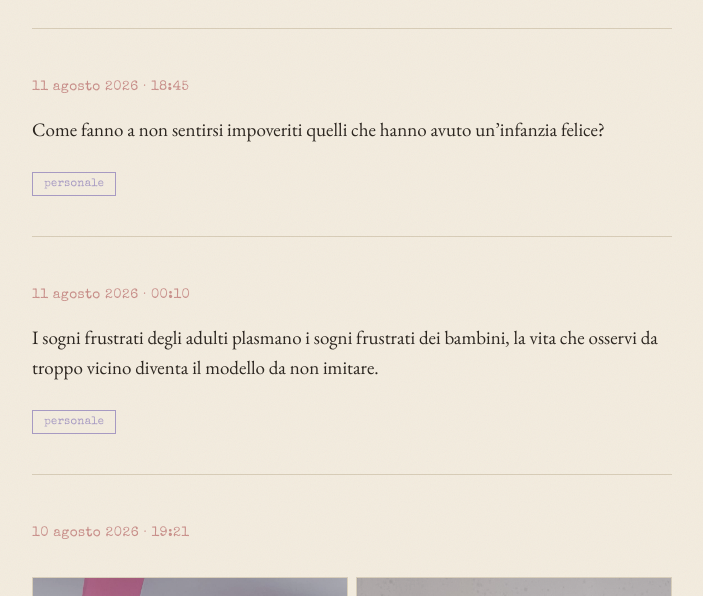
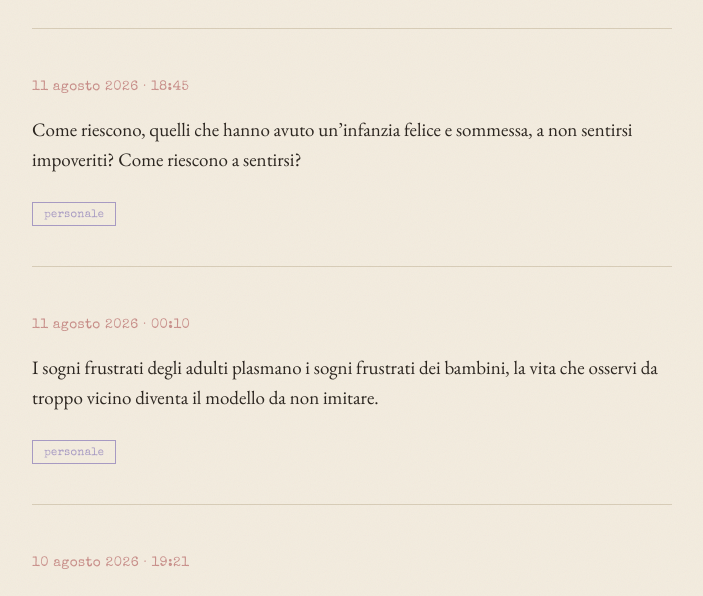
Before and after one commit to altri-pianeti/altri-pianeti.github.io, a Jekyll site: the page built from index.html, in a window 1280 px wide and 900 px high, cut to the strip 304-900 px from the top of the window. Shown: the whole strip, without its empty margins (288-991 px from the left). Built offline with Jekyll 4.4.1, drawn with Linux system fonts in a browser that asks for light colours.

Commit message:
Update Post “2026-08-11-164500”

```diff
--- a/_posts/2026-08-11-164500.md
+++ b/_posts/2026-08-11-164500.md
@@ -3,4 +3,4 @@ date: 2026-08-11 18:45:00 +02:00
 tags:
   - Personale
 ---
-Come fanno a non sentirsi impoveriti quelli che hanno avuto un'infanzia felice?
+Come riescono, quelli che hanno avuto un'infanzia felice e sommessa, a non sentirsi impoveriti? Come riescono a sentirsi?
```
